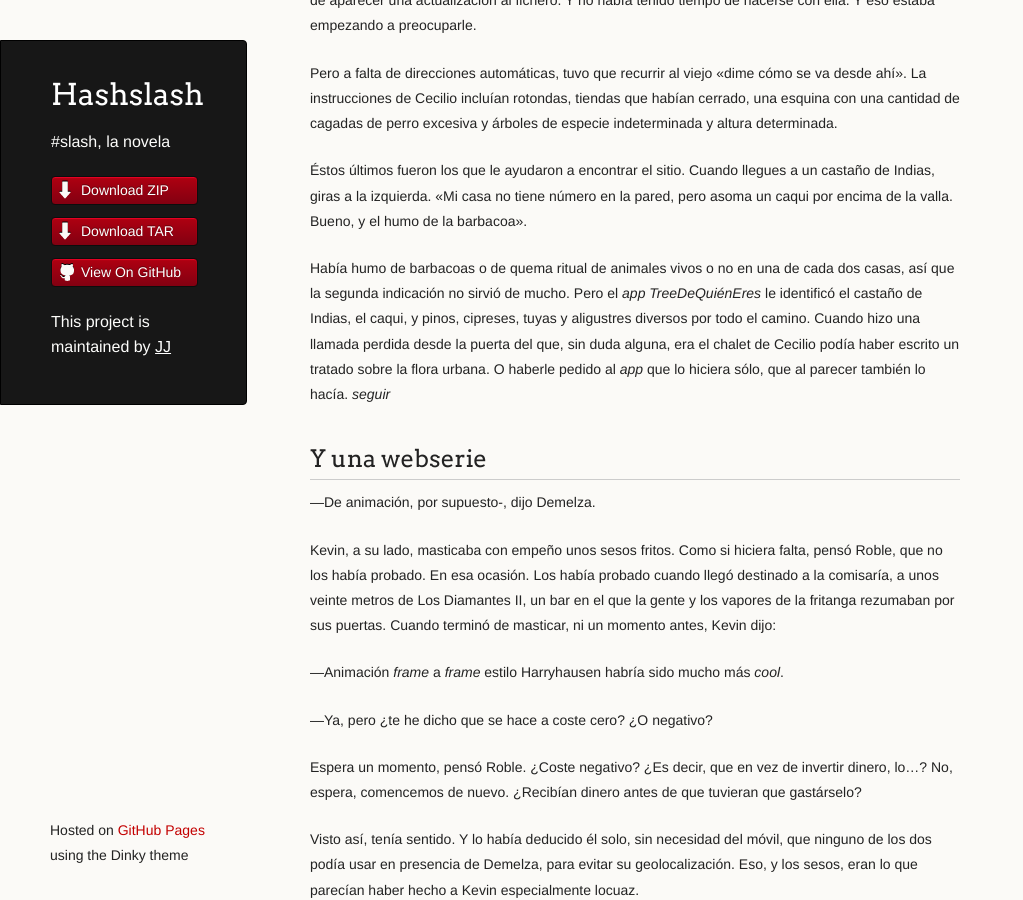
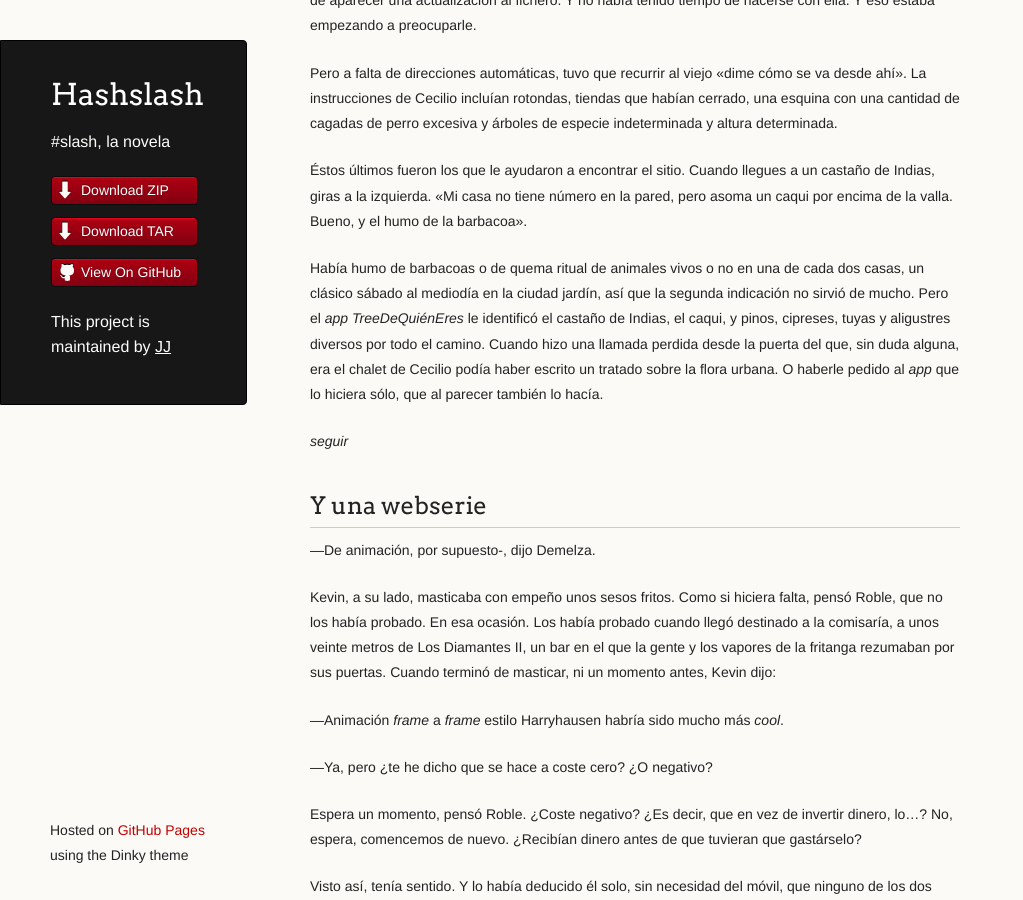
Before and after one commit to JJ/HashSlash, a Jekyll site: the page built from texto/HashSlash.md, in a window 1280 px wide and 900 px high, scrolled down 88105 px. Shown: the whole window, without its empty margins (0-1023 px from the left). Built offline with Jekyll 4.4.1, drawn with Linux system fonts in a browser that asks for light colours.

Commit message:
Sync texto/HashSlash.md from master to gh-pages

```diff
--- a/texto/HashSlash.md
+++ b/texto/HashSlash.md
@@ -4191,13 +4191,14 @@ número en la pared, pero asoma un caqui por encima de la valla. Bueno,
 y el humo de la barbacoa».
 
 Había humo de barbacoas o de quema ritual de animales vivos o no en
-una de cada dos casas, así que la segunda indicación no sirvió de
+una de cada dos casas, un clásico sábado al mediodía en la ciudad jardín, así que la segunda indicación no sirvió de
 mucho. Pero el *app* *TreeDeQuiénEres* le identificó el castaño de
 Indias, el caqui, y pinos, cipreses, tuyas y aligustres diversos por
 todo el camino. Cuando hizo una llamada perdida desde la puerta del
 que, sin duda alguna, era el chalet de Cecilio podía haber escrito un
 tratado sobre la flora urbana. O haberle pedido al *app* que lo
 hiciera sólo, que al parecer también lo hacía.
+
 *seguir*
 
 ## Y una webserie
```
